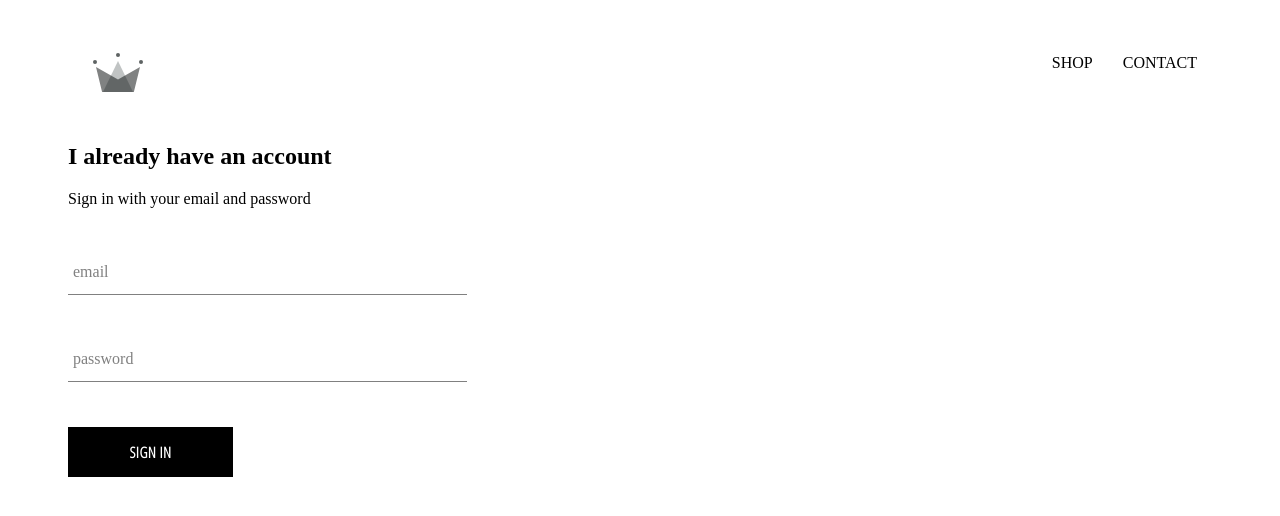
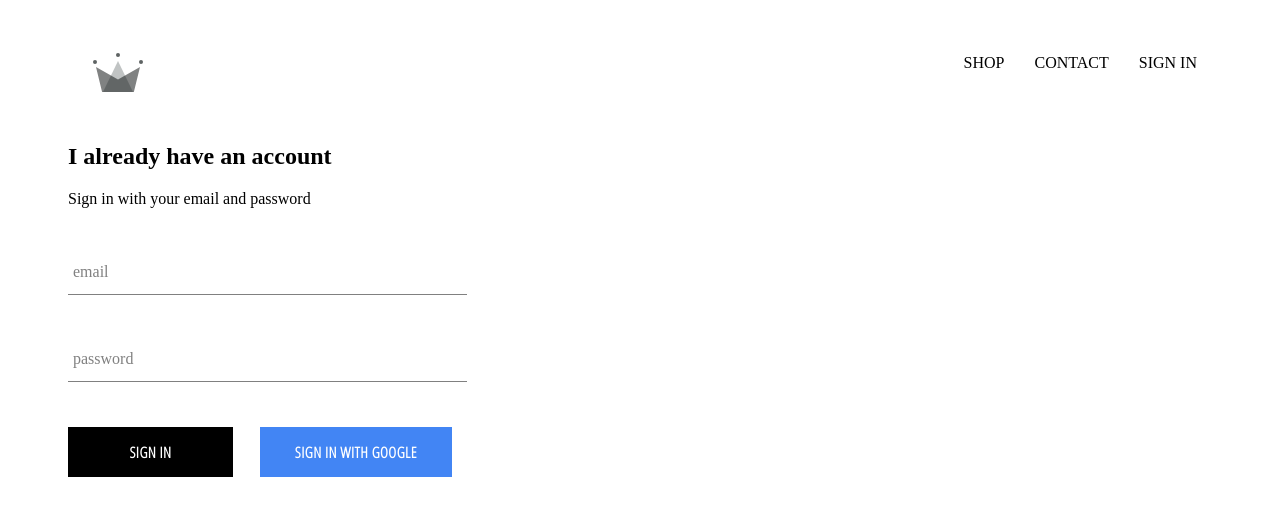
Before and after one commit to mmih/clothing, a React (Create React App) app: page /signin in a window 1280 px wide. Shown: the top 516 px of the page. Built offline with nearby package versions, Linux system fonts and the light colour scheme; no server answers.

Commit message:
Added firebase library, config and google sign in

```diff
--- a/package.json
+++ b/package.json
@@ -3,6 +3,7 @@
   "version": "0.1.0",
   "private": true,
   "dependencies": {
+    "firebase": "^7.6.1",
     "node-sass": "^4.13.0",
     "react": "^16.12.0",
     "react-dom": "^16.12.0",
--- a/src/App.js
+++ b/src/App.js
@@ -6,13 +6,35 @@
 import ShopPage from './components/shop/shop.component';
 import Header from './components/header/header.component';
 import SignInAndSignUp from './pages/sign-in-and-sign-up/sign-in-and-sign-up.component';
-
+import { auth } from './firebase/firebase.utils';
 
 class App extends Component {
+
+  constructor(){
+    super();
+    this.state = {
+      currentUser: null
+    }
+  }
+
+  unsubscribeFromAuth = null;
+
+  componentDidMount(){
+    this.unsubscribeFromAuth =  auth.onAuthStateChanged(user => {
+      this.setState({currentUser: user});
+
+      console.log(user);
+    })
+  }
+
+  componentWillUnmount(){
+    this.unsubscribeFromAuth();
+  }
+
   render() {
     return (
       <div>
-        <Header />
+        <Header currentUser={this.state.currentUser} />
         <Switch>
           <Route exact path='/' component={HomePage} />
           <Route path='/shop' component={ShopPage} />
--- a/src/components/custom-button/custom-button.component.jsx
+++ b/src/components/custom-button/custom-button.component.jsx
@@ -2,8 +2,10 @@
 
 import './custom-button.styles.scss';
 
-const CustomButton = ({ children, ...otherProps }) => (
-    <button className='custom-button' {...otherProps}>
+const CustomButton = ({ children, isGoogleSignIn, ...otherProps }) => (
+    <button className={`${isGoogleSignIn ? 'google-sign-in' : ''} custom-button`}
+        {...otherProps}
+    >
         {children}
     </button>
 );
--- a/src/components/custom-button/custom-button.styles.scss
+++ b/src/components/custom-button/custom-button.styles.scss
@@ -19,4 +19,14 @@
       color: black;
       border: 1px solid black;
     }
+
+    &.google-sign-in{
+        background-color: #4285f4;
+        color: white;
+
+        &:hover{
+            background-color: #357ae8;
+            border: none;
+        }
+    }
   }
--- a/src/components/header/header.component.jsx
+++ b/src/components/header/header.component.jsx
@@ -1,11 +1,13 @@
 import React from 'react';
 import { Link } from 'react-router-dom';
+
+import { auth } from '../../firebase/firebase.utils';
 
 import { ReactComponent as Logo } from '../../assets/crown.svg';
 
 import './header.styles.scss';
 
-const Header = () => (
+const Header = ({ currentUser }) => (
     <div className='header'>
         <Link className='logo-container' to='/'>
             <Logo className='logo' />
@@ -13,6 +15,11 @@
         <div className='options'>
             <Link className='option' to='/shop'>SHOP</Link>
             <Link className='option' to='/shop'>CONTACT</Link>
+            {
+                currentUser ?
+                <div className='option' onClick={()=> auth.signOut()}>SIGN OUT</div>:
+                <Link className='option' to='/signin'> SIGN IN</Link>
+            }
         </div>
     </div>
 )
--- a/src/components/header/header.styles.scss
+++ b/src/components/header/header.styles.scss
@@ -20,6 +20,7 @@
 
       .option {
         padding: 10px 15px;
+        cursor: pointer;
       }
     }
   }
--- a/src/components/sign-in/sign-in.component.jsx
+++ b/src/components/sign-in/sign-in.component.jsx
@@ -1,6 +1,10 @@
 import React from 'react';
+
 import FormInput from '../form-input/form-input.component';
 import CustomButton from '../custom-button/custom-button.component';
+
+import { signInWithGoogle } from '../../firebase/firebase.utils';
+
 import './sign-in.styles.scss';
 
 class SignIn extends React.Component{
@@ -46,8 +50,11 @@
                         handleChange={this.handleChange}
                         label='password'
                         required/>
+                    <div className='buttons'>
+                        <CustomButton type="submit">Sign In</CustomButton>
+                        <CustomButton onClick={signInWithGoogle} isGoogleSignIn>Sign In with google</CustomButton>
+                    </div>
 
-                    <CustomButton type="submit">Sign In</CustomButton>
                 </form>
             </div>
         )
--- a/src/components/sign-in/sign-in.styles.scss
+++ b/src/components/sign-in/sign-in.styles.scss
@@ -6,4 +6,9 @@
     .title{
         margin: 10px 0;
     }
+
+    .buttons{
+        display: flex;
+        justify-content: space-between;
+    }
 }
--- /dev/null
+++ b/src/firebase/firebase.utils.js
@@ -0,0 +1,25 @@
+import firebase from 'firebase/app';
+import 'firebase/firestore';
+import 'firebase/auth';
+
+const config = {
+    apiKey: "AIzaSyAExzJJhhUpNvnKhtNMfgGe0sQ_R1dBl00",
+    authDomain: "clothing-8211d.firebaseapp.com",
+    databaseURL: "https://clothing-8211d.firebaseio.com",
+    projectId: "clothing-8211d",
+    storageBucket: "clothing-8211d.appspot.com",
+    messagingSenderId: "619696216720",
+    appId: "1:619696216720:web:ff0f5d27a0b1a3f4555615",
+    measurementId: "G-K9N33D0X3Q"
+  }
+
+  firebase.initializeApp(config);
+
+  export const auth = firebase.auth();
+  export const firestore = firebase.firestore();
+
+  const provider = new firebase.auth.GoogleAuthProvider();
+  provider.setCustomParameters({prompt : 'select_account'});
+  export const signInWithGoogle = () => auth.signInWithPopup(provider);
+
+  export default firebase;
```
Also changed, not shown: 1 other file (tests, documents, lock files or other folders).
